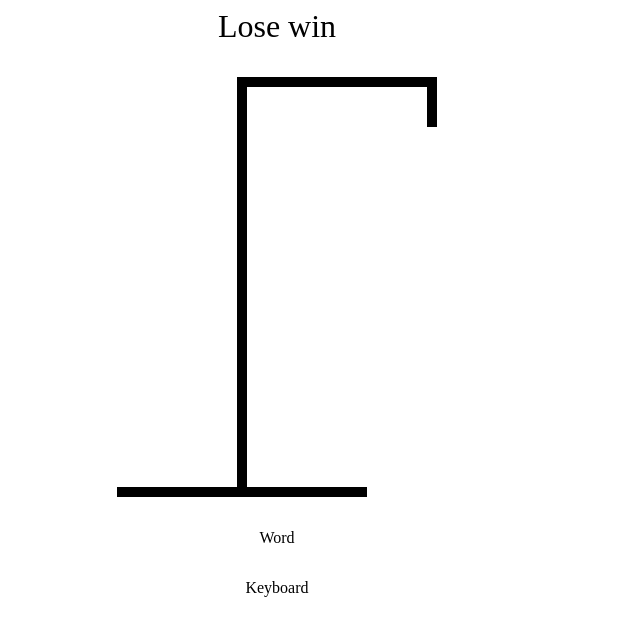
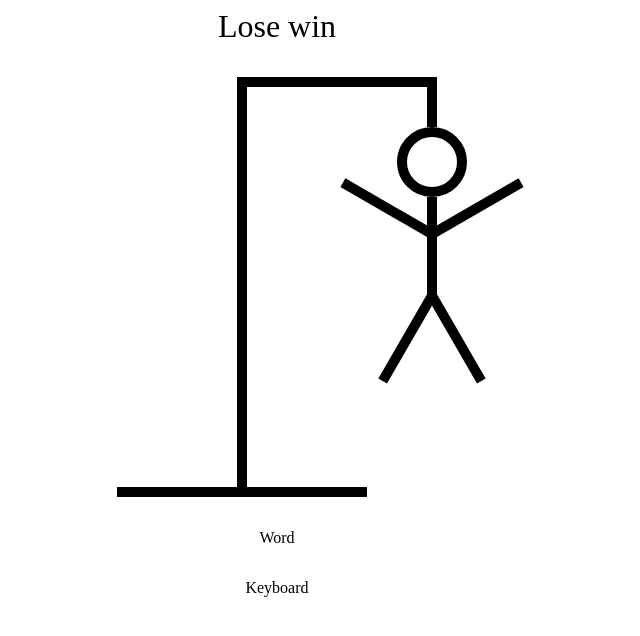
Before and after one commit to csabbah/ts-react-hangman, a React (Vite) app: page / in a window 1280 px wide. Shown: the top 636 px of the page, without its empty margins (363-1003 px from the left). Built offline with nearby package versions, Linux system fonts and the light colour scheme.

Commit message:
Drew out all of hangmans body parts; head, arms, body and legs (HangmanDrawing.tsx)

```diff
--- a/src/HangmanDrawing.tsx
+++ b/src/HangmanDrawing.tsx
@@ -1,8 +1,98 @@
 import styles from "./hangman.module.css";
 
 export function HangmanDrawing() {
+  const HEAD = (
+    <div
+      style={{
+        width: "50px",
+        height: "50px",
+        borderRadius: "100%",
+        border: "10px solid black",
+        position: "absolute",
+        top: "50px",
+        right: "-30px",
+      }}
+    />
+  );
+  const BODY = (
+    <div
+      style={{
+        width: "10px",
+        height: "100px",
+        background: "black",
+        position: "absolute",
+        top: "120px",
+        right: "0",
+      }}
+    />
+  );
+  const RIGHT_ARM = (
+    <div
+      style={{
+        width: "100px",
+        height: "10px",
+        background: "black",
+        position: "absolute",
+        top: "150px",
+        right: "-100px",
+        rotate: "-30deg",
+        transformOrigin: "left bottom",
+      }}
+    />
+  );
+  const LEFT_ARM = (
+    <div
+      style={{
+        width: "100px",
+        height: "10px",
+        background: "black",
+        position: "absolute",
+        top: "150px",
+        right: "10px",
+        rotate: "30deg",
+        transformOrigin: "right bottom",
+      }}
+    />
+  );
+
+  const RIGHT_LEG = (
+    <div
+      style={{
+        width: "100px",
+        height: "10px",
+        background: "black",
+        position: "absolute",
+        top: "210px",
+        right: "-90px",
+        rotate: "60deg",
+        transformOrigin: "left bottom",
+      }}
+    />
+  );
+
+  const LEFT_LEG = (
+    <div
+      style={{
+        width: "100px",
+        height: "10px",
+        background: "black",
+        position: "absolute",
+        top: "210px",
+        right: "0px",
+        rotate: "-60deg",
+        transformOrigin: "right bottom",
+      }}
+    />
+  );
+
   return (
     <div style={{ position: "relative" }}>
+      {HEAD}
+      {BODY}
+      {RIGHT_ARM}
+      {LEFT_ARM}
+      {RIGHT_LEG}
+      {LEFT_LEG}
       <div
         style={{
           position: "absolute",
```
